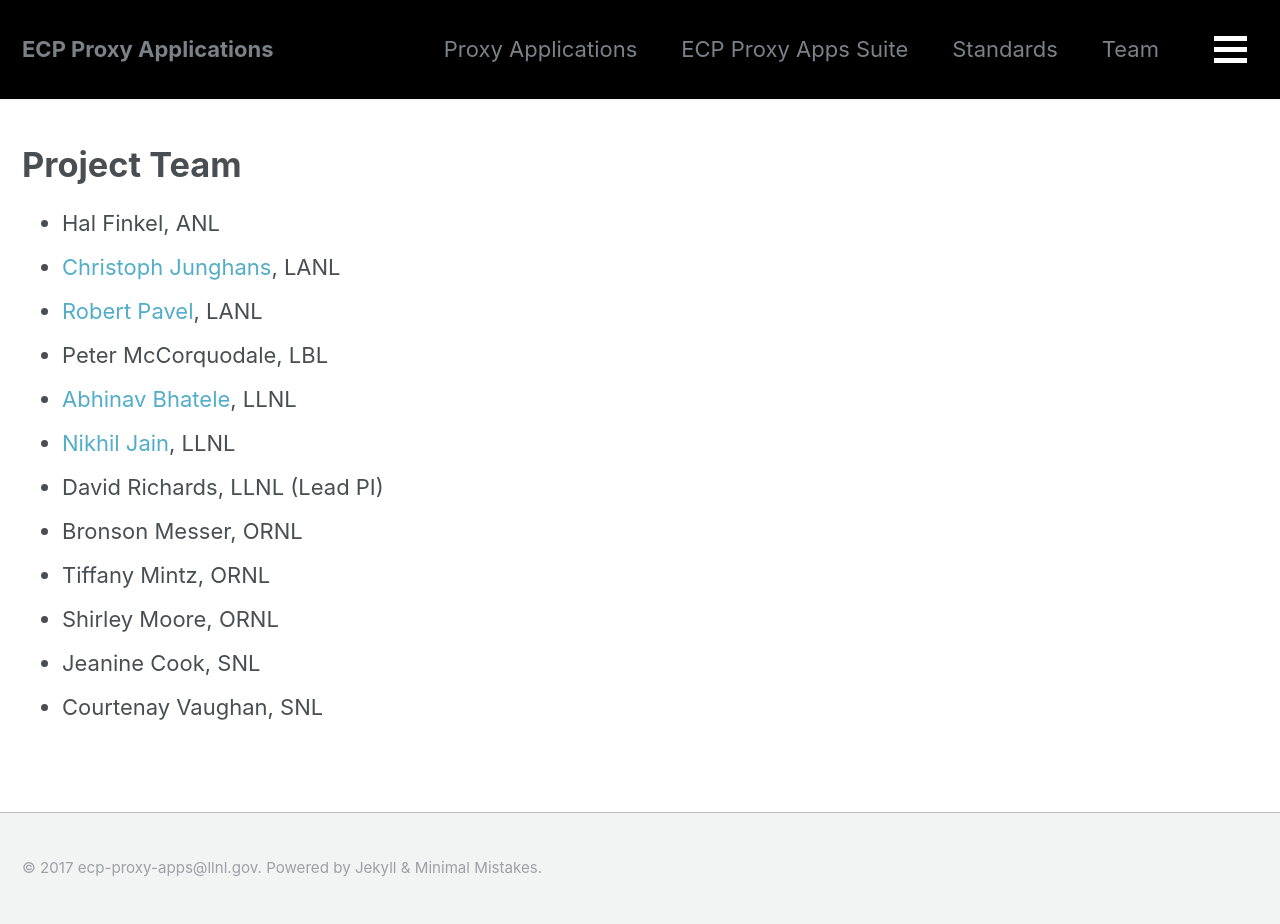
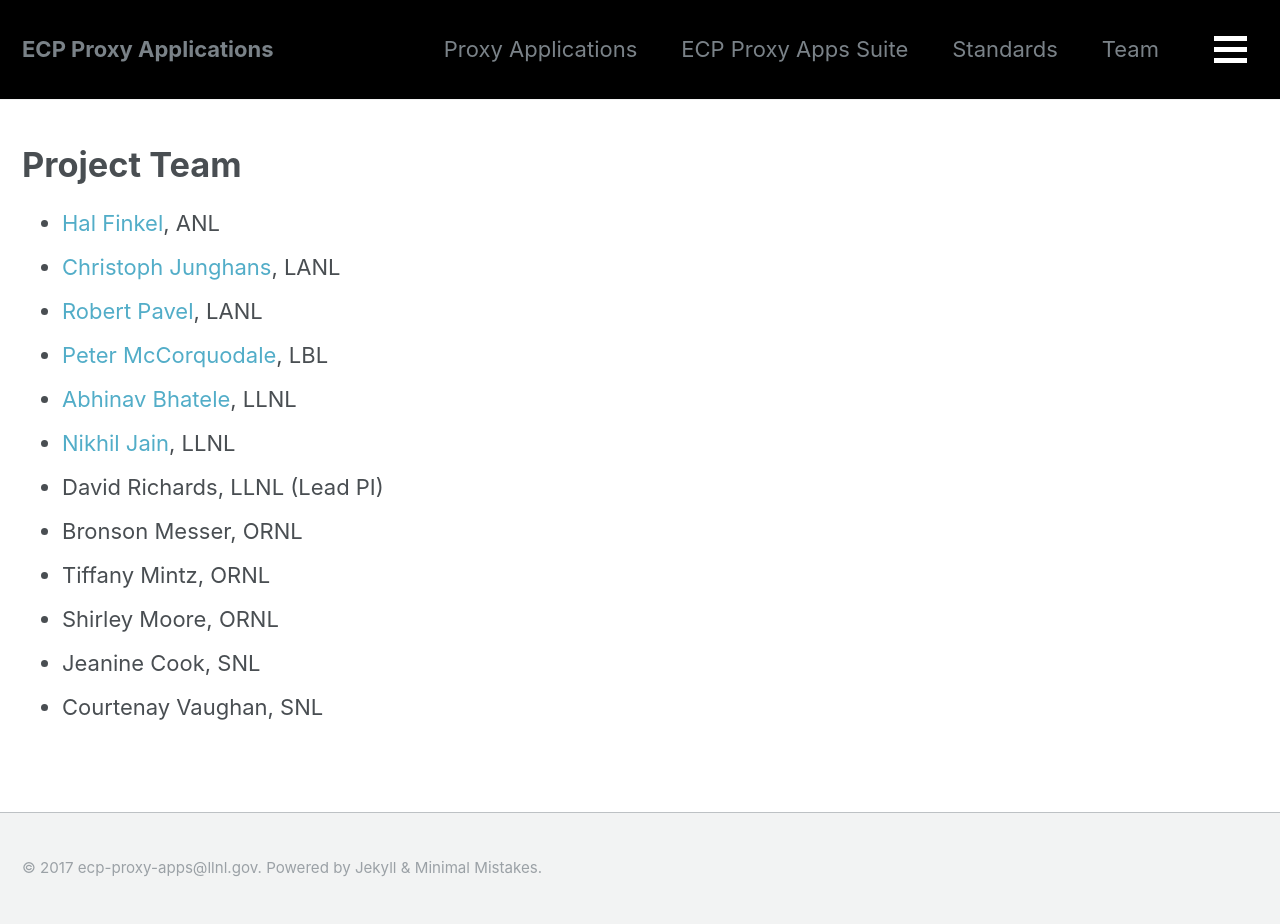
Before and after one commit to proxyapps/proxyapps.github.io, a Jekyll site: the page built from _pages/team.md, in a window 1280 px wide. Built offline with Jekyll 4.4.1, drawn with Linux system fonts in a browser that asks for light colours; part of the change alters nothing that is shown.

Commit message:
add more links
Change-Id: Ia654b7caf5aa9d2bf68e9e42fda667501ff6d88a

```diff
--- a/_pages/team.md
+++ b/_pages/team.md
@@ -6,10 +6,10 @@ title: Team
 
 # Project Team
 
-* Hal Finkel, ANL
+* [Hal Finkel](https://www.alcf.anl.gov/staff-directory/hal-finkel), ANL
 * [Christoph Junghans](https://github.com/junghans), LANL
 * [Robert Pavel](https://github.com/rspavel), LANL
-* Peter McCorquodale, LBL
+* [Peter McCorquodale](http://crd.lbl.gov/departments/applied-mathematics/ANAG/about/staff-and-postdocs/peter-mccorquodale/), LBL
 * [Abhinav Bhatele](www.bhatele.org), LLNL
 * [Nikhil Jain](https://nikhil-jain.github.io), LLNL
 * David Richards, LLNL (Lead PI)
```
